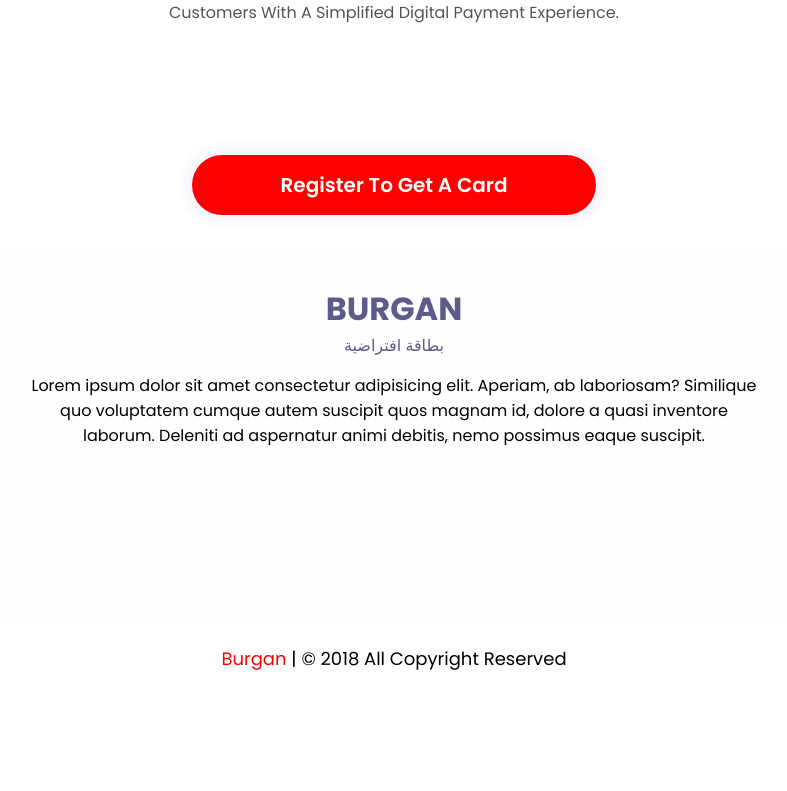
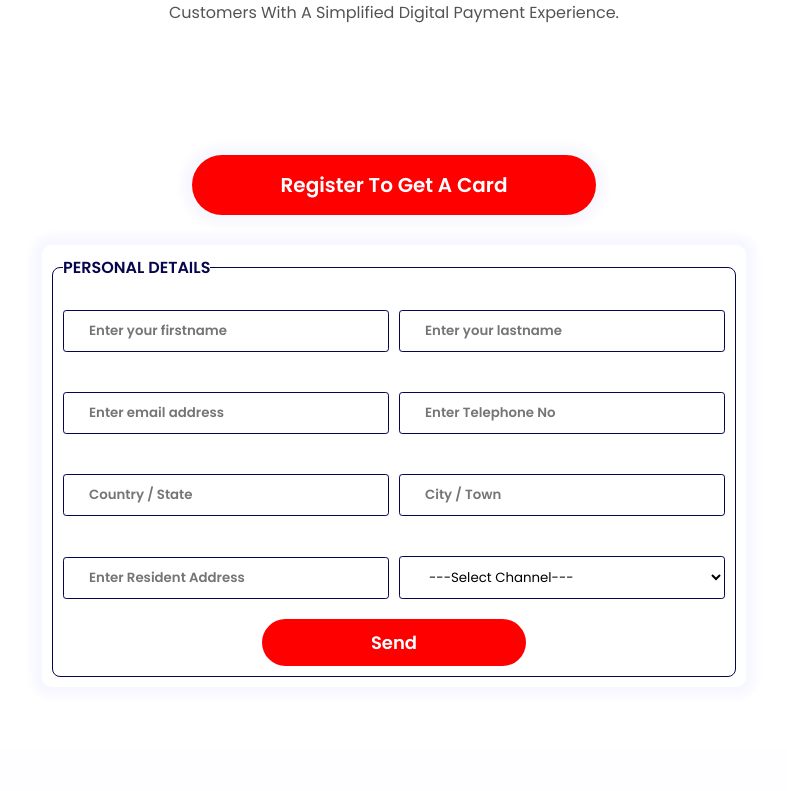
Before and after one commit to Kwarto/burgan, a React (Create React App) app: page /get-card in a window 1280 px wide. Shown: the part 3209-4000 px from the top of the page, without its empty margins (246-1033 px from the left). Before the commit the page ends 3901 px from the top, so only its background shows below. Built offline with nearby package versions, Linux system fonts and the light colour scheme.

Commit message:
added sheetdb api

```diff
--- a/src/components/cards/Cards.jsx
+++ b/src/components/cards/Cards.jsx
@@ -6,7 +6,8 @@
   CardDesignWrapper,CardDesign, CardSideText,
   SecCard,SideItems,UseDirect, UsageAndTerms,
   UsageCards, UsageList, BecomeAMember,
-  MemberContainer, MemberBtn
+  MemberContainer, MemberBtn, RegisterForm,
+  FormGroup
 
 } from './CardsElement'
 import MobileImg from '../../images/mobile.png'
@@ -35,6 +36,9 @@
 ]
 
 function Cards() {
+  const openInNewTab = url => {
+    window.open(url, '_blank', 'noopener,noreferrer');
+  };
   return (
       <>
        <CardsWrapper>
@@ -112,8 +116,36 @@
        <CTA />
        <BecomeAMember>
          <MemberContainer className='container'>
-           <MemberBtn>Register To Get A Card</MemberBtn>
+           <MemberBtn >Register To Get A Card</MemberBtn>
          </MemberContainer>
+         <RegisterForm>
+          <form action="https://sheetdb.io/api/v1/i2fxorty0z8dr" method="POST" id='sheetdb-form'>
+           <fieldset>
+           <legend>Personal Details</legend>
+             <FormGroup>
+              <input type="text" name='data[firstname]' placeholder='Enter your firstname' required/>
+              <input type="text" name='data[lastname]'  placeholder='Enter your lastname' required/>
+             </FormGroup>
+             <FormGroup>
+              <input type="email" name='data[email]' placeholder='Enter email address' required/>
+              <input type="text" name='data[contact]'  placeholder='Enter Telephone No' required/>
+             </FormGroup>
+             <FormGroup>
+              <input type="text" name='data[country]' placeholder='Country / State' required/>
+              <input type="text" name='data[city]'  placeholder='City / Town' required/>
+             </FormGroup>
+             <FormGroup>
+              <input type="text" name='data[residentialaddress]' placeholder='Enter Resident Address' required/>
+              <select name="data[transactionchannel]" required>
+                <option>---Select Channel---</option>
+                <option value="data[Mobile Money]">Mobile Money</option>
+                <option value="data[Bank Transfer]">Bank Transfer</option>
+              </select>
+             </FormGroup>
+            <button type='submit' onClick={() => openInNewTab('http://localhost:3000/buxpaysuccess')}>Send</button>
+           </fieldset>
+          </form>
+         </RegisterForm>
        </BecomeAMember>
       </>
   )
--- a/src/components/cards/CardsElement.jsx
+++ b/src/components/cards/CardsElement.jsx
@@ -523,3 +523,79 @@
    width: 95%;
  }
 `
+
+export const RegisterForm = styled.div`
+ min-height: 400px;
+ width: 55%;
+ margin: 30px auto;
+ box-shadow: var(--box-shadow);
+ border-radius: 10px;
+ padding: 10px;
+ legend{
+   color: var(--text-color-t);
+   text-transform: uppercase;
+   font-weight: 600;
+ }
+
+ fieldset{
+   border: 1px solid var(--text-color-t);
+   border-radius: .5rem;
+   padding: 10px;
+ }
+
+ button{
+   width: 40%;
+   margin-left: 30%;
+   padding: 10px 30px;
+   background: var(--btn-color);
+   border: none;
+   outline: none;
+   border-radius: 50px;
+   color: var(--text-color);
+   cursor: pointer;
+   font-size: 18px;
+   font-weight: 600;
+ }
+
+ @media screen and (max-width: 1024px){
+   width: 70%;
+ }
+
+ @media screen and (max-width: 768px){
+   width: 95%;
+   button{
+      width: 60%;
+      margin-left: 20%;
+   }
+ }
+`
+
+export const FormGroup = styled.div`
+ display: flex;
+ align-items: center;
+ gap: 10px;
+
+ input,select{
+   width: 100%;
+   margin: 20px 0;
+   padding: 10px 25px;
+   border: 1px solid var(--text-color-t);
+   outline: none;
+   border-radius: .2rem;
+   background: var(--text-color);
+
+   ::placeholder{
+      cursor: unset;
+      font-weight: 600;
+   }
+ }
+
+ @media screen and (max-width: 768px){
+   display: block;
+
+   input, select{
+      margin: 13px 0;
+      padding: 15px 25px;
+   }
+ }
+`
--- a/src/global.css
+++ b/src/global.css
@@ -7,8 +7,6 @@
   font-family: 'Poppins', sans-serif;
   text-decoration: none;
   list-style-type: none;
-  border: none;
-  outline: none;
   transition:  all 2s ease;
 }
 
```
Also changed, not shown: public/index.html (+17 -0 lines), src/main.js (added, +13 -0 lines).
